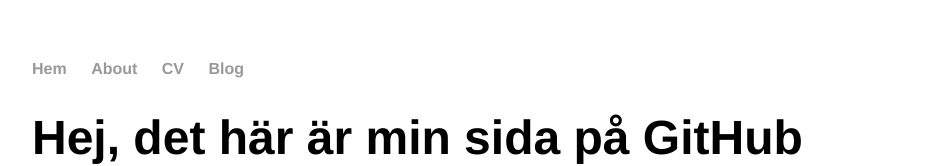
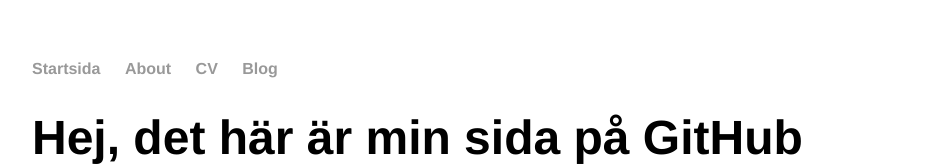
Before and after one commit to felixekblad/ael, a plain HTML site: page index.html in a window 1280 px wide. Shown: the top 166 px of the page, without its empty margins (160-1105 px from the left). Drawn offline with Linux system fonts and the light colour scheme.

Commit message:
Update index.html
bytte från hem till startsida

```diff
--- a/index.html
+++ b/index.html
@@ -9,7 +9,7 @@
 		<body>
 			<nav>
 	    		<ul>
-	        		<li><a href="/">Hem</a></li>
+	        		<li><a href="/">Startsida</a></li>
 		        	<li><a href="/om_mig">About</a></li>
 	        		<li><a href="/cv">CV</a></li>
 	        		<li><a href="/blog">Blog</a></li>
```
